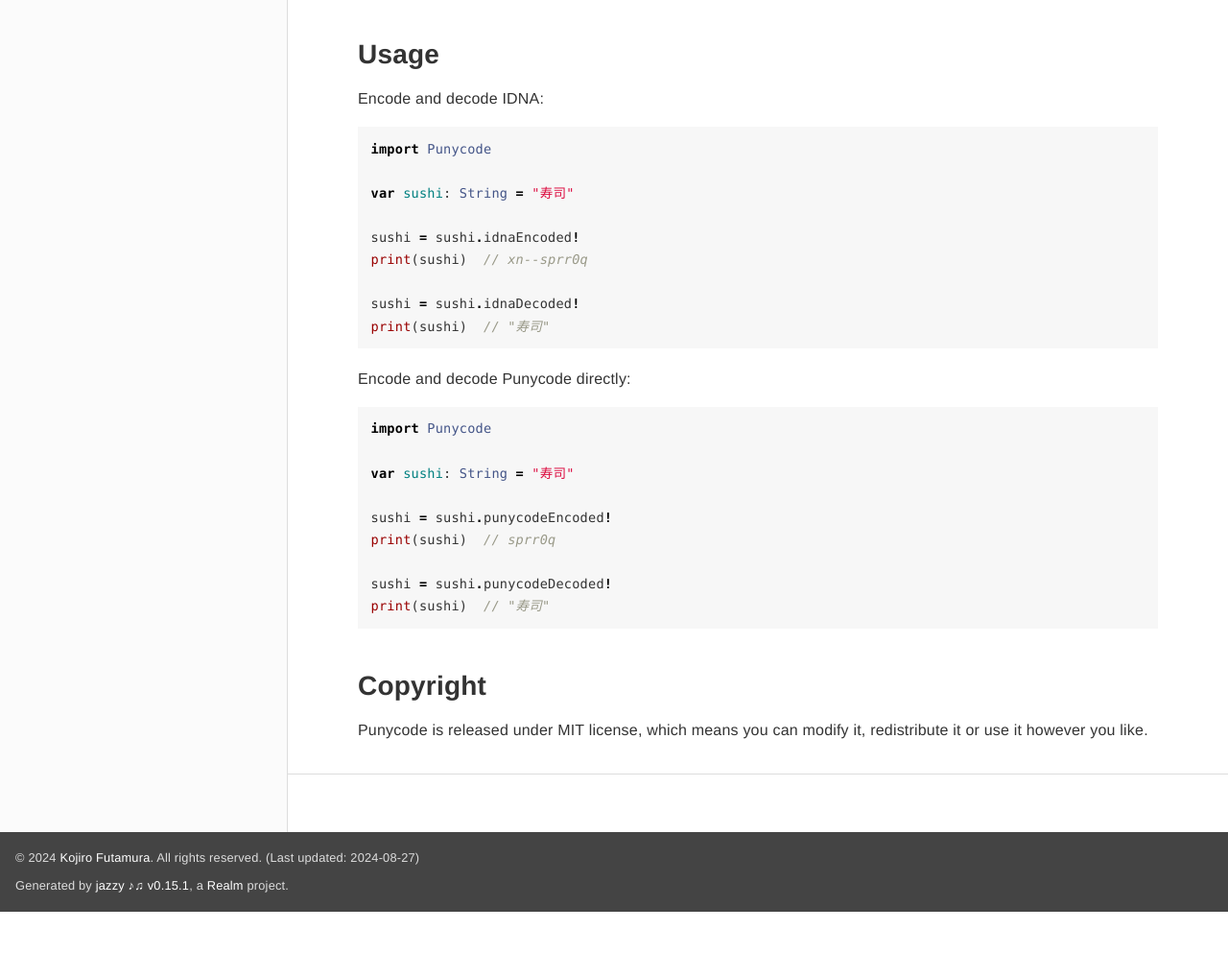
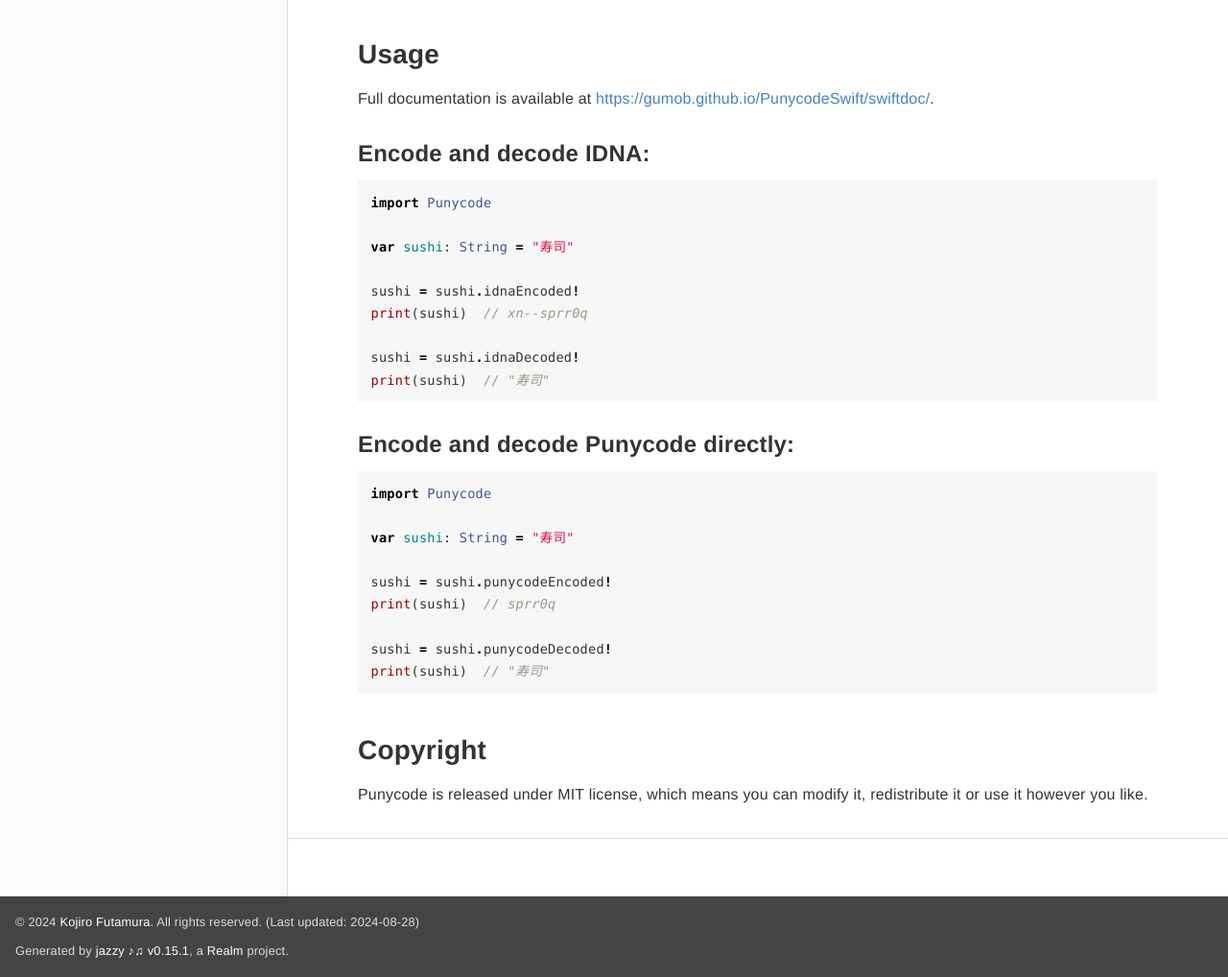
Before and after one commit to gumob/PunycodeSwift, a plain HTML site: page docs/swiftdoc/index.html in a window 1280 px wide. Shown: the part 3280-4298 px from the top of the page at 96% size. Before the commit the page ends 4230 px from the top, so only its background shows below. Drawn offline with Linux system fonts and the light colour scheme.

Commit message:
docs: Update swfit docs

```diff
--- a/docs/swiftdoc/index.html
+++ b/docs/swiftdoc/index.html
@@ -152,7 +152,8 @@
 </ul>
 <h2 id='usage' class='heading'>Usage</h2>
 
-<p>Encode and decode IDNA:</p>
+<p>Full documentation is available at <a href="https://gumob.github.io/PunycodeSwift/swiftdoc/">https://gumob.github.io/PunycodeSwift/swiftdoc/</a>.</p>
+<h3 id='encode-and-decode-idna' class='heading'>Encode and decode IDNA:</h3>
 <pre class="highlight swift"><code><span class="kd">import</span> <span class="kt">Punycode</span>
 
 <span class="k">var</span> <span class="nv">sushi</span><span class="p">:</span> <span class="kt">String</span> <span class="o">=</span> <span class="s">"寿司"</span>
@@ -163,8 +164,7 @@
 <span class="n">sushi</span> <span class="o">=</span> <span class="n">sushi</span><span class="o">.</span><span class="n">idnaDecoded</span><span class="o">!</span>
 <span class="nf">print</span><span class="p">(</span><span class="n">sushi</span><span class="p">)</span>  <span class="c1">// "寿司"</span>
 </code></pre>
-
-<p>Encode and decode Punycode directly:</p>
+<h3 id='encode-and-decode-punycode-directly' class='heading'>Encode and decode Punycode directly:</h3>
 <pre class="highlight swift"><code><span class="kd">import</span> <span class="kt">Punycode</span>
 
 <span class="k">var</span> <span class="nv">sushi</span><span class="p">:</span> <span class="kt">String</span> <span class="o">=</span> <span class="s">"寿司"</span>
@@ -186,7 +186,7 @@
       </article>
     </div>
     <section class="footer">
-      <p>&copy; 2024 <a class="link" href="https://github.com/gumob" target="_blank" rel="external noopener">Kojiro Futamura</a>. All rights reserved. (Last updated: 2024-08-27)</p>
+      <p>&copy; 2024 <a class="link" href="https://github.com/gumob" target="_blank" rel="external noopener">Kojiro Futamura</a>. All rights reserved. (Last updated: 2024-08-28)</p>
       <p>Generated by <a class="link" href="https://github.com/realm/jazzy" target="_blank" rel="external noopener">jazzy ♪♫ v0.15.1</a>, a <a class="link" href="https://realm.io" target="_blank" rel="external noopener">Realm</a> project.</p>
     </section>
   </body>
```
Also changed, not shown: docs/swiftdoc/Classes.html (+1 -1 lines), docs/swiftdoc/Classes/Puny.html (+1 -1 lines), docs/swiftdoc/Extensions.html (+1 -1 lines), docs/swiftdoc/Extensions/String.html (+1 -1 lines), docs/swiftdoc/Extensions/Substring.html (+1 -1 lines), 6 other files.
